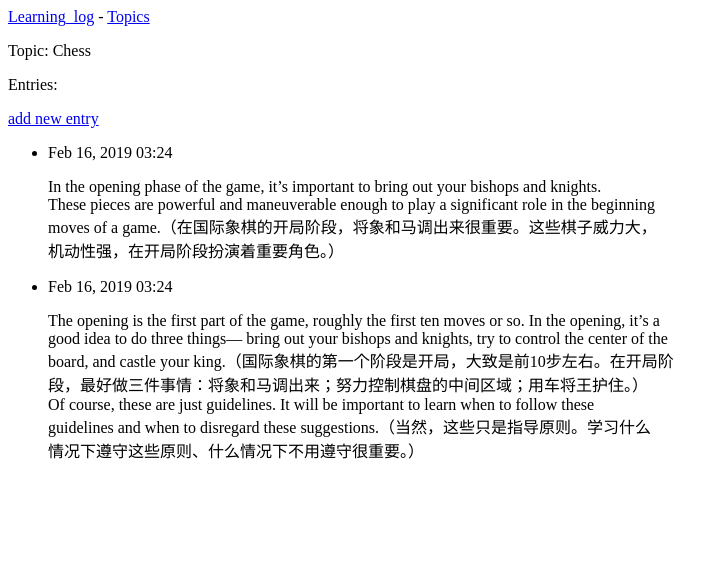
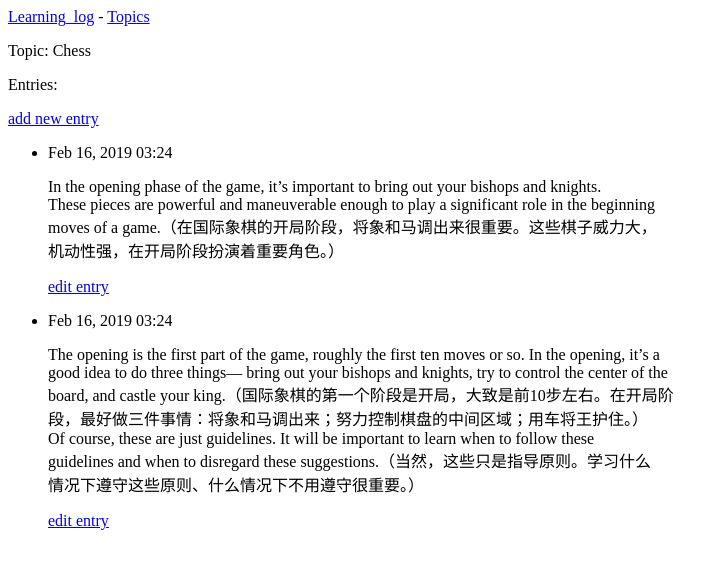
Before and after one commit to Yeming945/learn_log, a Django app: page /topics/3/ in a window 1280 px wide. Shown: the top 569 px of the page, without its empty margins (0-728 px from the left). Run offline with Django 3.2, Linux system fonts and the light colour scheme; data comes from the database, SQL or seed files in the repository; both versions use the stored data as it was after the commit.

Commit message:
19.1.3 编辑条目

```diff
--- a/learning_logs/templates/learning_logs/topic.html
+++ b/learning_logs/templates/learning_logs/topic.html
@@ -12,6 +12,9 @@
     <li>
         <p>{{ entry.date_added|date:'M d, Y H:i' }}</p>
         <p>{{ entry.text|linebreaks }}</p>
+        <p>
+            <a href="{% url 'learning_logs:edit_entry' entry.id %}">edit entry</a>
+        </p>
     </li>
     {% empty %}
     <li>
--- a/learning_logs/urls.py
+++ b/learning_logs/urls.py
@@ -12,6 +12,7 @@ urlpatterns = [
     # 特定主题的详细页面
     path('topics/<topic_id>/', views.topic, name='topic'),
     path('new_topic/', views.new_topic, name='new_topic'),
-    path('new_entry/<topic_id>', views.new_entry, name='new_entry')
+    path('new_entry/<topic_id>', views.new_entry, name='new_entry'),
+    path('edit_entry/<entry_id>', views.edit_entry, name='edit_entry'),
 
 ]
--- a/learning_logs/views.py
+++ b/learning_logs/views.py
@@ -2,7 +2,7 @@ from django.shortcuts import render
 from django.http import HttpResponseRedirect
 # from django.core.urlresolvers import reverse
 from django.urls import reverse
-from .models import Topic
+from .models import Topic, Entry
 from .forms import TopicForm, EntryForm
 # Create your views here.
 
@@ -60,3 +60,20 @@ def new_entry(request, topic_id):
             return HttpResponseRedirect(reverse('learning_logs:topic', args=[topic_id]))
     context = {'topic': topic, 'form': form}
     return render(request, 'learning_logs/new_entry.html', context)
+
+def edit_entry(request, entry_id):
+    """ 编辑既有条目 """
+    entry = Entry.objects.get(id=entry_id)
+    topic = entry.topic
+
+    if request.method != 'POST':
+        # 初次请求, 使用当前条目填充表单
+        form = EntryForm(instance=entry)
+    else:
+        # POST提交的数据, 对数据进行处理
+        form = EntryForm(instance=entry, data=request.POST)
+        if form.is_valid():
+            form.save()
+            return HttpResponseRedirect(reverse('learning_logs:topic', args=[topic.id]))
+    context = {'entry': entry, 'topic': topic, 'form': form}
+    return render(request, 'learning_logs/edit_entry.html', context)
```
Also changed, not shown: learning_logs/templates/learning_logs/edit_entry.html (added, +13 -0 lines), README.md, db.sqlite3.
